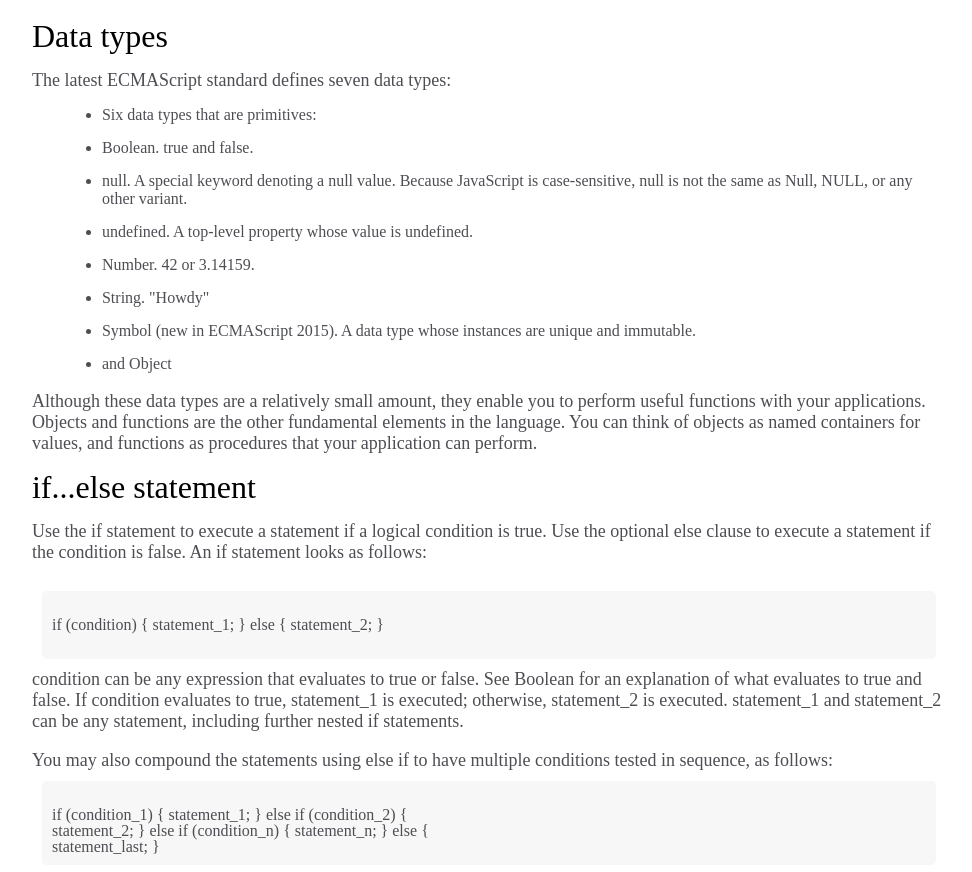
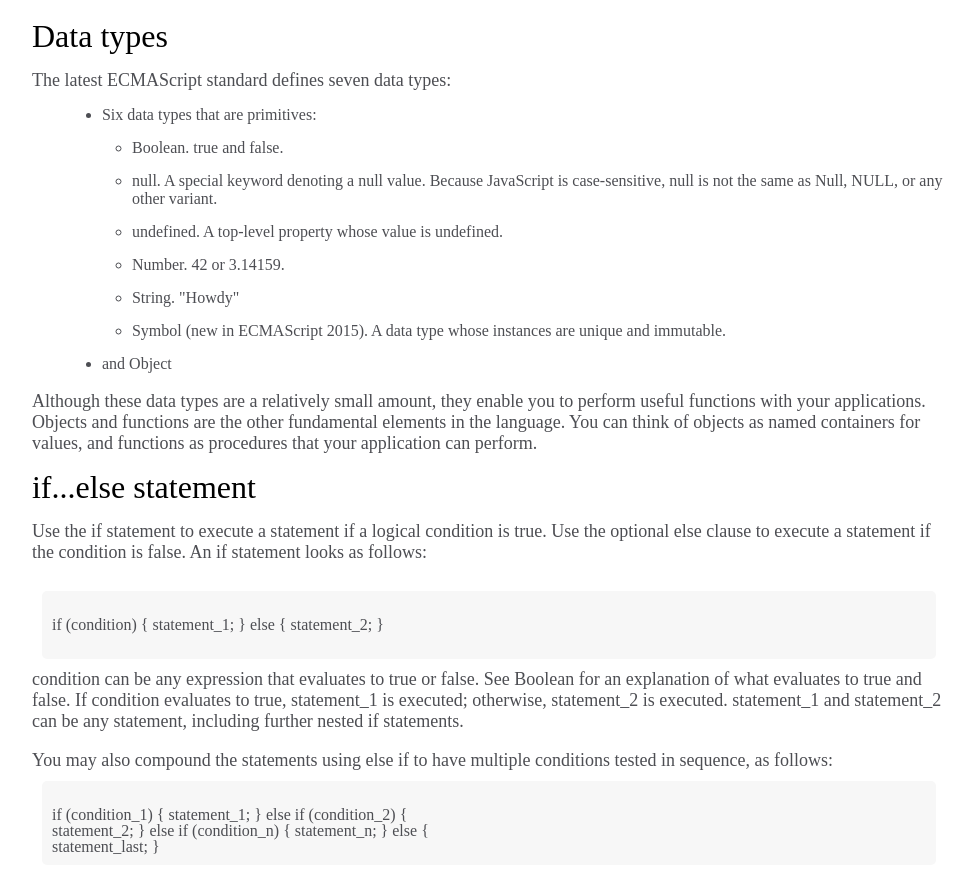
Before and after one commit to Sonia-trisher/project-3, a plain HTML site: page index.html in a window 1280 px wide. Shown: the part 3228-4100 px from the top of the page, without its empty margins (294-1266 px from the left). Drawn offline with Linux system fonts and the light colour scheme.

Commit message:
more about navigation

```diff
--- a/index.html
+++ b/index.html
@@ -217,12 +217,15 @@ This behavior changes, when using the let declaration introduced in ECMAScript 2
 <ul>
     <li>Six data types that are primitives:</li>
     <span class="divine">
+        <ol>
             <li>Boolean. true and false.</li>
             <li>null. A special keyword denoting a null value. Because JavaScript is case-sensitive, null is not the same as Null, NULL, or any other variant.</li>
             <li>undefined. A top-level property whose value is undefined.</li>
             <li>Number. 42 or 3.14159.</li>
             <li>String. "Howdy"</li>
             <li>Symbol (new in ECMAScript 2015). A data type whose instances are unique and immutable.</li>
+        </ol>
+
     </span>
     <li>and Object</li>
 </ul>
@@ -347,7 +350,7 @@ This behavior changes, when using the let declaration introduced in ECMAScript 2
             <h1>
                 Reference
             </h1>
-            <li>All the documentation in this page is taken from<a href=""> MDN</a></li>
+            <li>All the documentation in this page is taken from<a href="https://developer.mozilla.org/en-US/docs/Web/JavaScript/Guide"> MDN</a></li>
 
         </section>
 
--- a/style/style.css
+++ b/style/style.css
@@ -98,3 +98,8 @@ main section ul li{
 
 
 }
+.divine ol li{
+    margin: 15px 0px 0px 100px;
+    color: rgb(77, 78, 83);
+    list-style: circle;
+}
```
Lines whose indentation alone changed are shown as unchanged.
